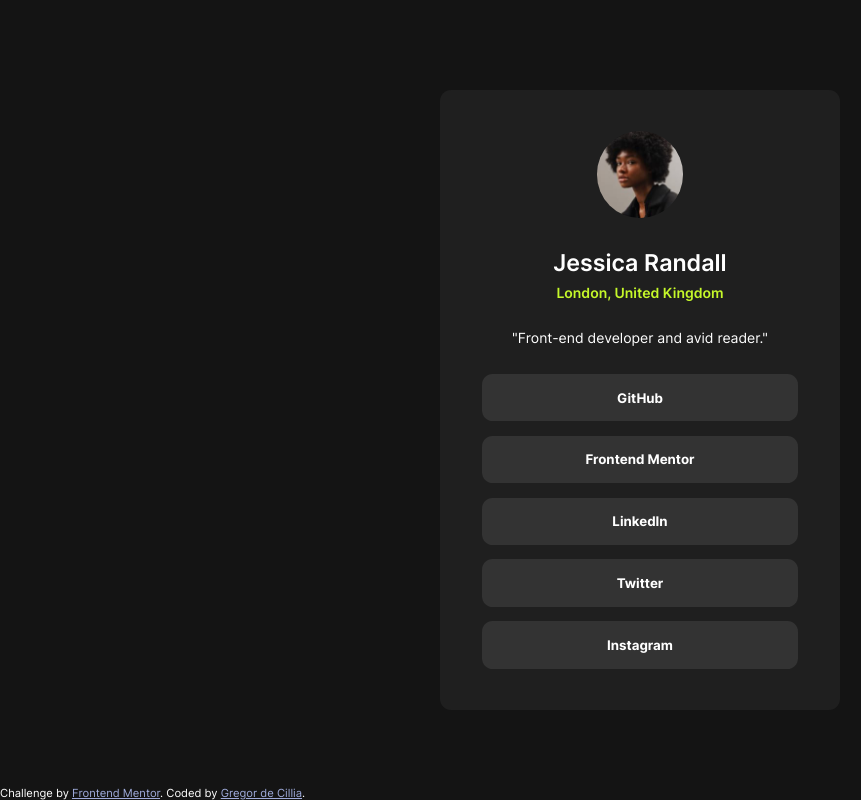
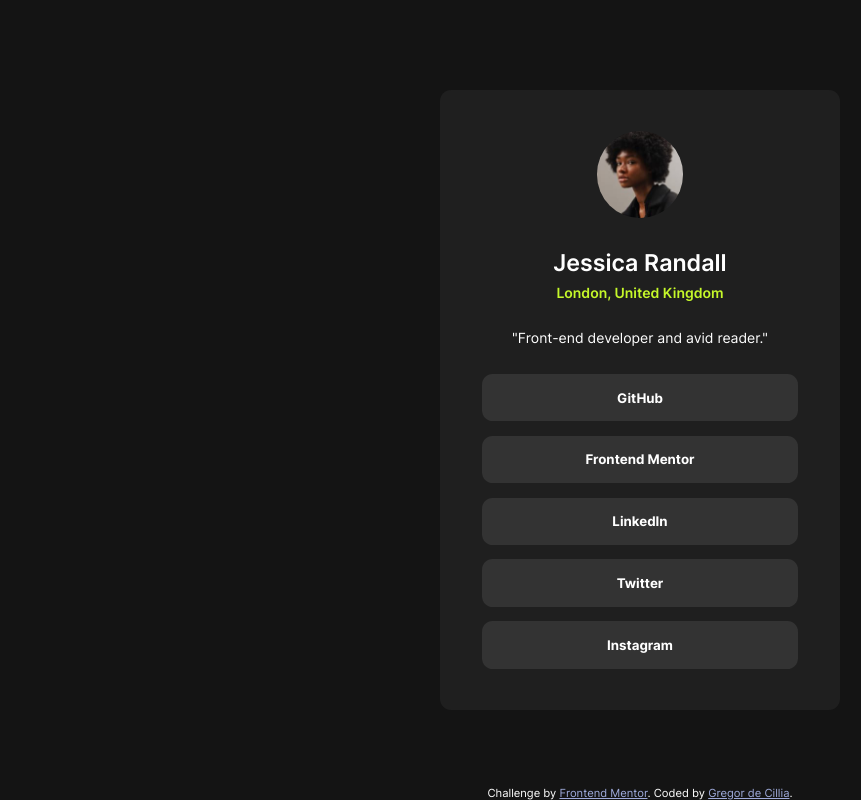
Before and after one commit to gdc-fcc/fem, a plain HTML site: page social-links/index.html in a window 1280 px wide. Shown: the whole page, without its empty margins (0-861 px from the left). Drawn offline with Linux system fonts and the light colour scheme.

Commit message:
center attribution

```diff
--- a/social-links/styles.css
+++ b/social-links/styles.css
@@ -16,7 +16,7 @@
   box-sizing: border-box;
 }
 
-.attribution { font-size: .7em; text-align: center; position: absolute; bottom: 0; }
+.attribution { font-size: .7em; text-align: center; position: absolute; bottom: 0; left: 0; right: 0}
 .attribution a { color: var(--link-color) }
 
 body {
```
